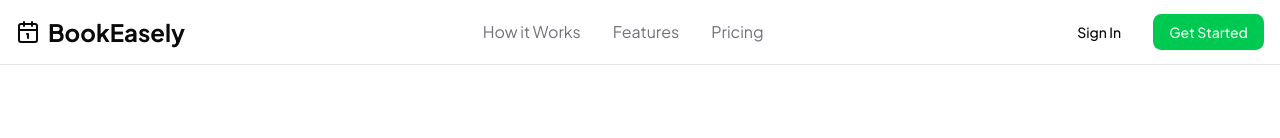
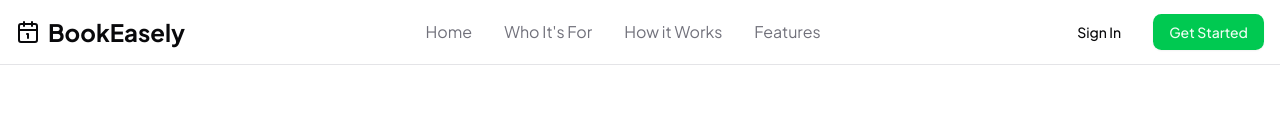
Before and after one commit to JulioCesar97DB/bookeasely, a Next.js app: page / in a window 1280 px wide. Shown: the top 138 px of the page. Built offline with nearby package versions, Linux system fonts and the light colour scheme.

Commit message:
feat: update navigation links and add section IDs for improved accessibility and routing

```diff
--- a/components/landing/Header.tsx
+++ b/components/landing/Header.tsx
@@ -18,6 +18,18 @@ export function Header() {
 
         <div className="hidden md:flex items-center space-x-8">
           <Link
+            href="#home"
+            className="text-muted-foreground hover:text-foreground transition-colors"
+          >
+            Home
+          </Link>
+          <Link
+            href="#who-is-for"
+            className="text-muted-foreground hover:text-foreground transition-colors"
+          >
+            Who It&apos;s For
+          </Link>
+          <Link
             href="#how-it-works"
             className="text-muted-foreground hover:text-foreground transition-colors"
           >
@@ -28,13 +40,6 @@ export function Header() {
             className="text-muted-foreground hover:text-foreground transition-colors"
           >
             Features
-          </Link>
-
-          <Link
-            href="#pricing"
-            className="text-muted-foreground hover:text-foreground transition-colors"
-          >
-            Pricing
           </Link>
         </div>
 
--- a/components/landing/HeroSection.tsx
+++ b/components/landing/HeroSection.tsx
@@ -9,7 +9,7 @@ export function HeroSection() {
   const router = useRouter();
 
   return (
-    <section className="min-h-screen flex items-center pt-16">
+    <section id="home" className="min-h-screen flex items-center pt-16">
       <div className="container mx-auto px-8 grid lg:grid-cols-2 gap-12 items-center">
         <div className="space-y-8 text-center lg:text-left">
           <h1 className="text-5xl lg:text-7xl font-bold text-foreground leading-tight">
--- a/components/landing/WhoIsForSection.tsx
+++ b/components/landing/WhoIsForSection.tsx
@@ -4,7 +4,7 @@ import { Scissors, Palette, Briefcase, Dumbbell } from "lucide-react";
 
 export function WhoIsForSection() {
   return (
-    <section className="py-24 bg-gradient-to-br from-muted/20 to-chart-4/5">
+    <section id="who-is-for" className="py-24 bg-gradient-to-br from-muted/20 to-chart-4/5">
       <div className="container mx-auto px-4 text-center space-y-16">
         <SectionHeader
           title="Perfect for professionals like you"
```
